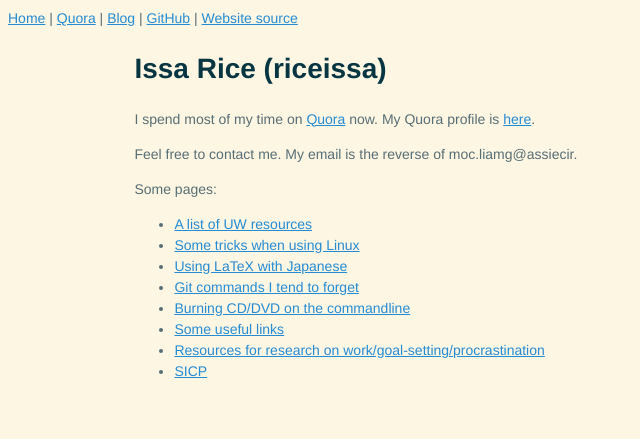
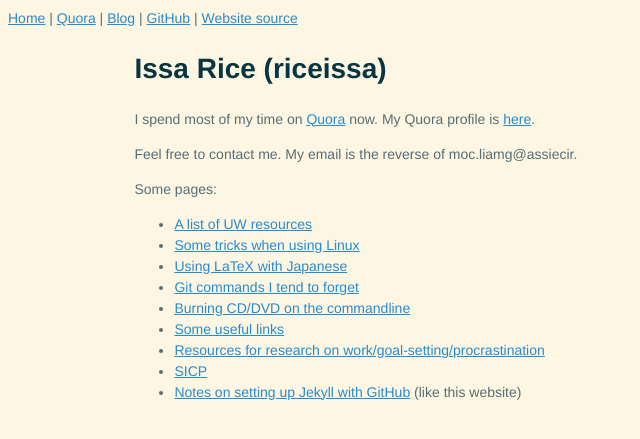
Before and after one commit to riceissa/riceissa.github.io, a Jekyll site: the page built from index.md, in a window 1280 px wide. Shown: the top 439 px of the page, without its empty margins (0-640 px from the left). Built offline with Jekyll 4.4.1, drawn with Linux system fonts in a browser that asks for light colours; Markdown is read by kramdown in place of the engine named in the settings.

Commit message:
add jekyll.html to homepage

```diff
--- a/index.md
+++ b/index.md
@@ -19,3 +19,4 @@ Some pages:
 - [Some useful links](./links.html)
 - [Resources for research on work/goal-setting/procrastination](./cogsci/work.html)
 - [SICP](./learning/SICP/resources.html)
+- [Notes on setting up Jekyll with GitHub](./computing/jekyll.html) (like this website)
```
